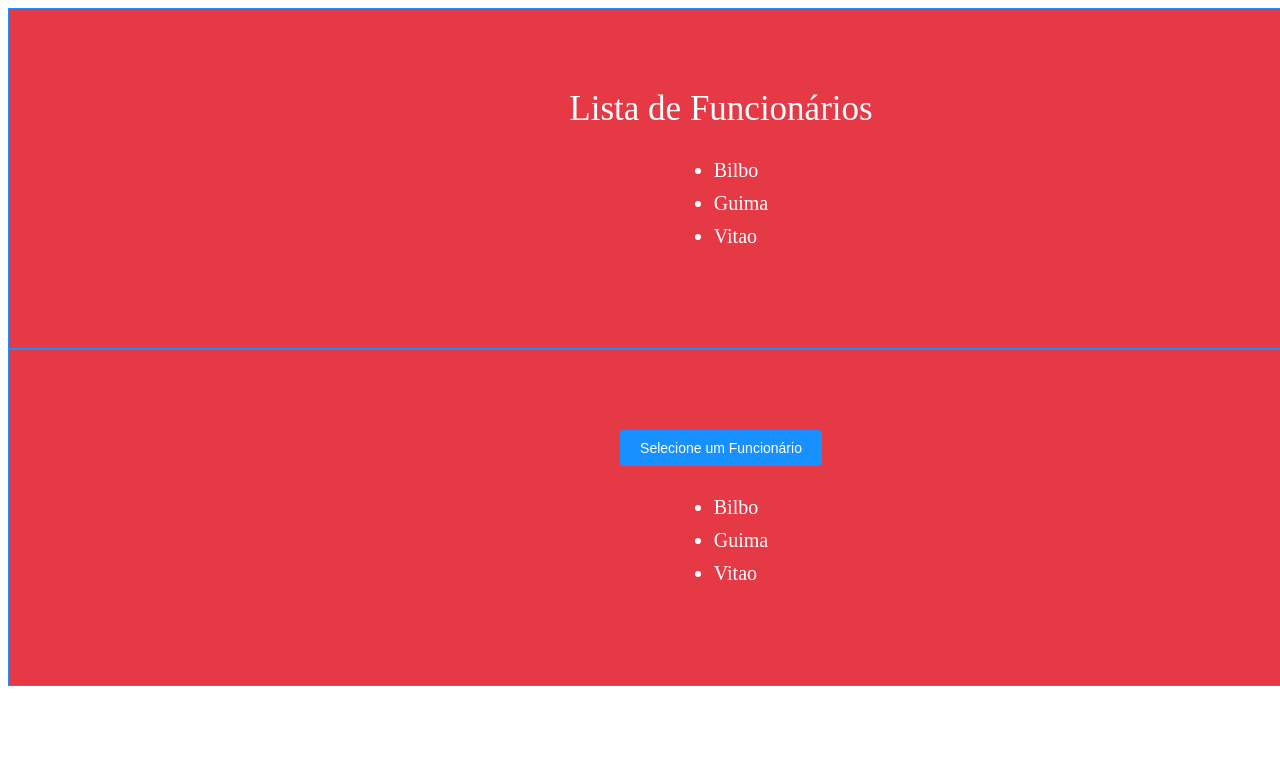
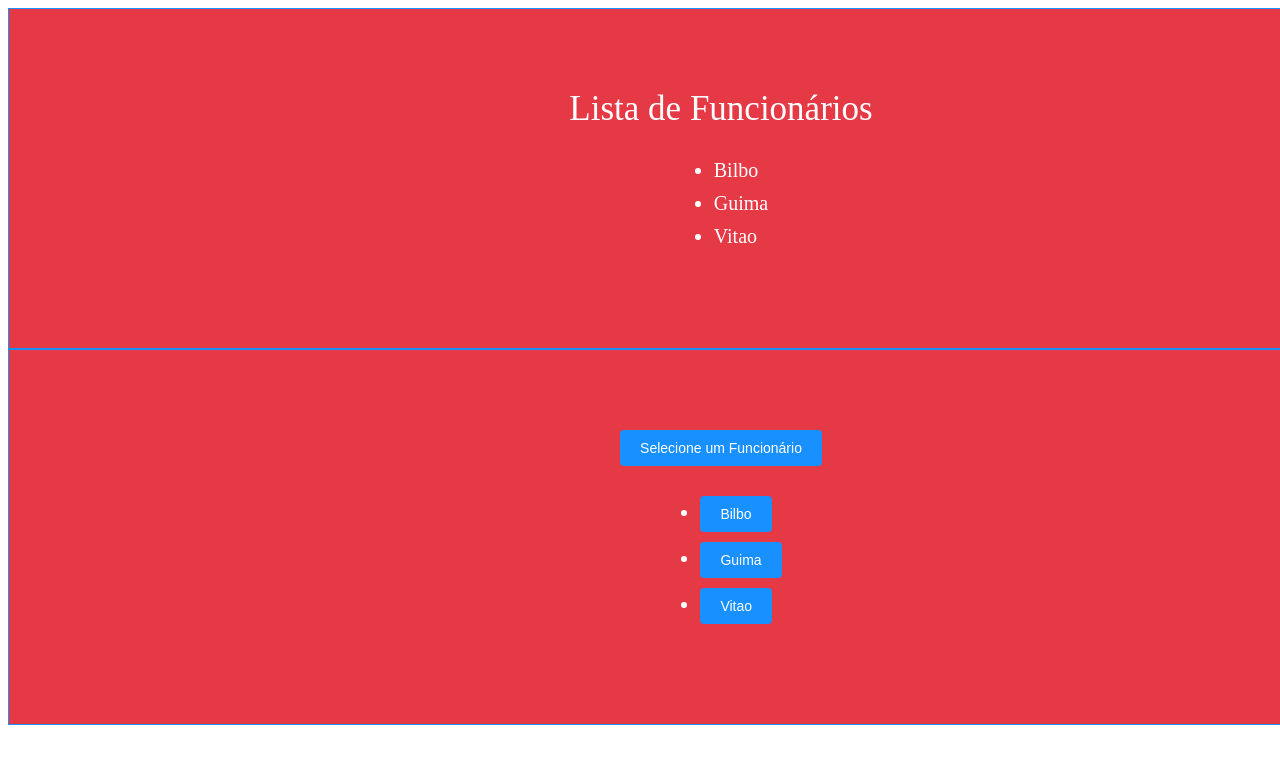
Before and after one commit to WallisonLima/ReactProject1, a React (Create React App) app: page / in a window 1280 px wide. Both pictures are taken after a click on the button "Selecione um Funcionário". Shown: the top 764 px of the page. Built offline with nearby package versions, Linux system fonts and the light colour scheme.

Commit message:
Atualizaçao css

```diff
--- a/src/components/dropdown/Dropdown.js
+++ b/src/components/dropdown/Dropdown.js
@@ -20,9 +20,12 @@ export const Dropdown = ({ title, options, onSelect }) => {
                                 <li style={styles.item}
                                     key={option}
                                     role="menuitem"
-                                    onClick={() => handleSelection(option)}
                                 >
-                                    {option}
+                                    <button style={styles.button}
+                                        onClick={() => handleSelection(option)}
+                                    >
+                                        {option}
+                                    </button>
                                 </li>
                             ))}
                         </ul>
@@ -61,7 +64,7 @@ const styles = {
         fontSize: 20,
         alignText: 'center',
     },
-    item:{
+    item: {
         marginTop: 10
     }
 
```
